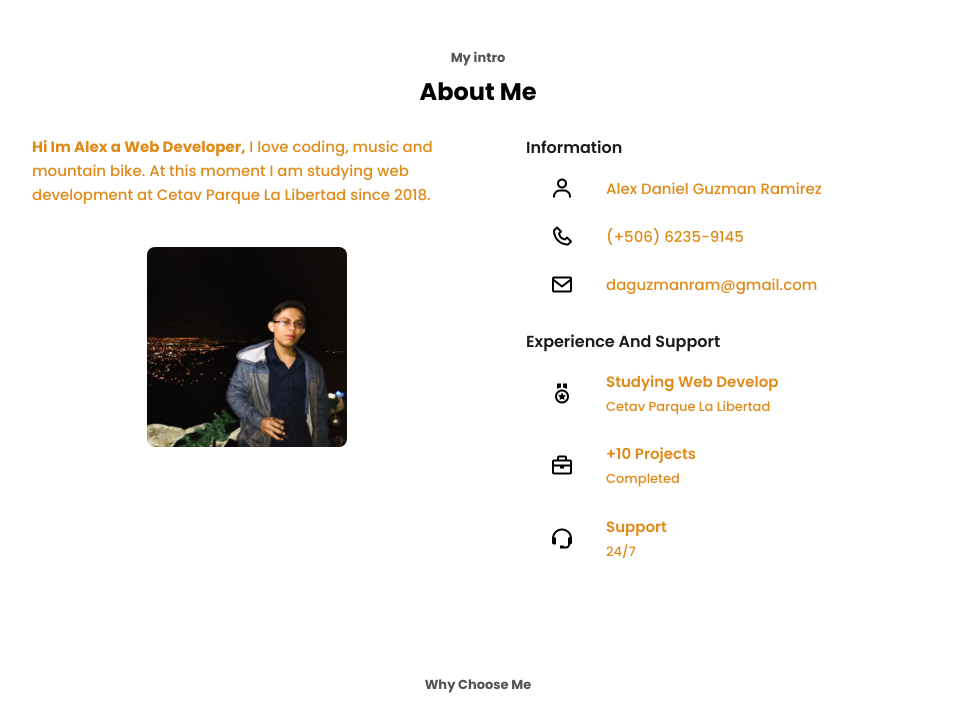
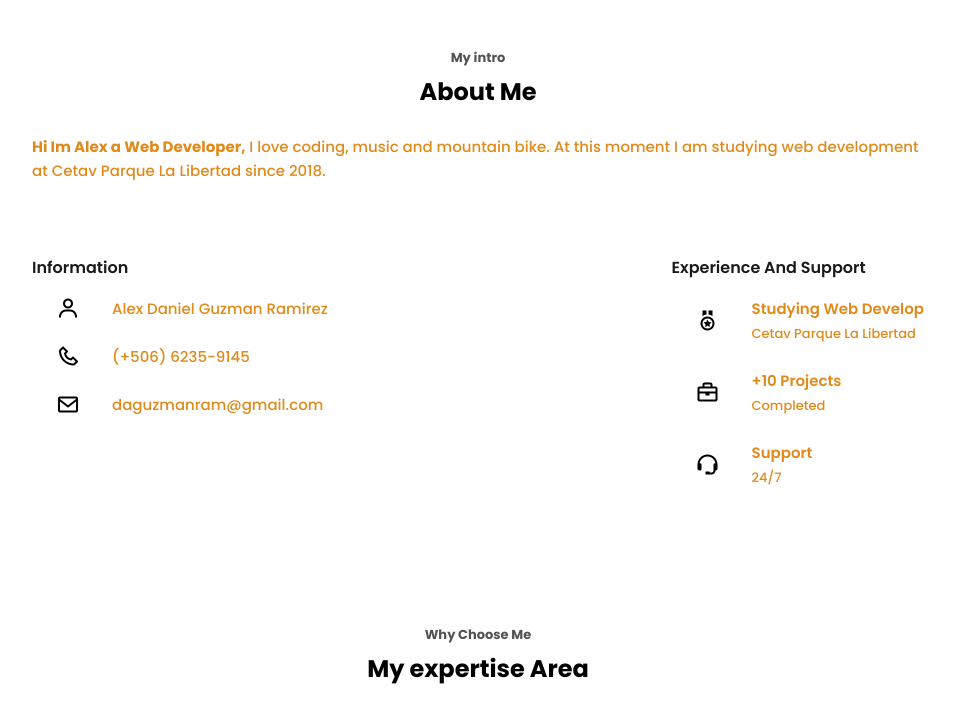
Before and after one commit to AlexGuzman98/Portfolio, a website: page index.html in a window 1280 px wide. Shown: the part 800-1506 px from the top of the page, without its empty margins (324-1279 px from the left). Drawn offline with nearby package versions, Linux system fonts and the light colour scheme.

Commit message:
fix: About section

```diff
--- a/index.html
+++ b/index.html
@@ -54,9 +54,9 @@
                     <span class="home_profession">Web Developer</span>
 
                     <div class="home__social">
-                        <a href="#" class="home__social-link"><i class='bx bxl-github'></i></a>
-                        <a href="#" class="home__social-link"><i class='bx bxl-linkedin'></i></a>
-                        <a href="#" class="home__social-link"><i class='bx bxl-instagram'></i></a>
+                        <a href="https://github.com/AlexGuzman98" target="_blank" class="home__social-link"><i class='bx bxl-github'></i></a>
+                        <a href="https://www.linkedin.com/in/aguzmanram/" target="_blank" class="home__social-link"><i class='bx bxl-linkedin'></i></a>
+                        <a href="https://www.instagram.com/adguzman.98/" target="_blank" class="home__social-link"><i class='bx bxl-instagram'></i></a>
 
                     </div>
                     <a download href="pdf/AlexGuzmanCV.pdf" class="button home__button">Download CV</a>
@@ -75,10 +75,9 @@
                     <p class="about__description"><strong>Hi Im Alex a Web Developer,</strong> I love coding, music and
                         mountain bike. At this moment I am studying web development at Cetav Parque La Libertad since
                         2018.</p>
-                    <img src="img/user.jpg" class="about__img" alt="Alex Photo">
                 </div>
 
-                <div>
+                <div class="about_information-div">
                     <div class="about__information">
                         <h3 class="about__information-title">Information</h3>
 
@@ -325,8 +324,8 @@
             <h1 class="footer__title">Alex D. Guzman Ramirez</h1>
             <p class="footer__description">Im Alex and this is my personal website, Contact Me</p>
             <div class="footer__social">
-                <a href="#" class="footer__link"> <i class="bx bxl-instagram"></i></a>
-                <a href="#" class="footer__link"> <i class='bx bxl-github'></i></i></a>
+                <a href="https://www.instagram.com/adguzman.98/" target="_blank" class="footer__link"> <i class="bx bxl-instagram"></i></a>
+                <a href="https://github.com/AlexGuzman98" target="_blank" class="footer__link"> <i class='bx bxl-github'></i></i></a>
 
             </div>
             <p class="footer__copy">All Right Reserved By Alex Daniel Guzman Ramirez - 2021</p>
--- a/sass/partials/_about.scss
+++ b/sass/partials/_about.scss
@@ -1,7 +1,7 @@
 .about__container{
     row-gap: 2rem;
     @media screen and (min-width: 768px) {
-        grid-template-columns: repeat(2,1fr);
+
     }
 }
 .info_black{
@@ -21,23 +21,15 @@
     }
 }
 
-.about__img{
-    width: 150px;
-    border-radius:.5rem;
-    margin: 0 auto;
-    margin-bottom: $mb-3;
+.about__information{
+    margin-bottom: $mb-4;
+}
+.about_information-div{
     @media screen and (min-width: 768px) {
-       width: 200px;
+        display: flex;
+        justify-content: space-between;
     }
 }
-.about__information{
-    margin-bottom: $mb-4;
-    @media screen and (min-width: 768px) {
-        padding-left: 2rem;
-        padding-right: 2rem;
-    }
-}
-
 .about__information-title{
     font-size: $h3-font-size;
     color: $first-color-dark;
```
Also changed, not shown: public/css/style.css, 1 other file.
